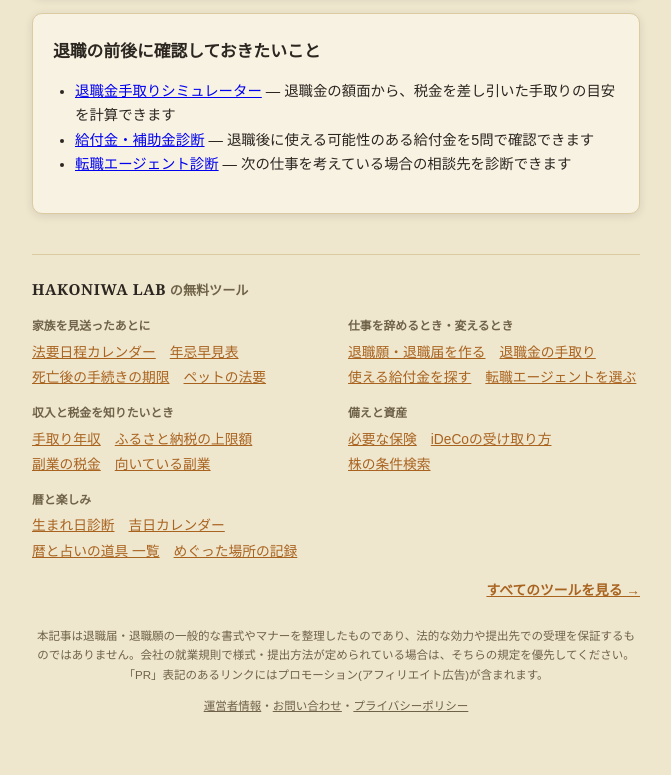
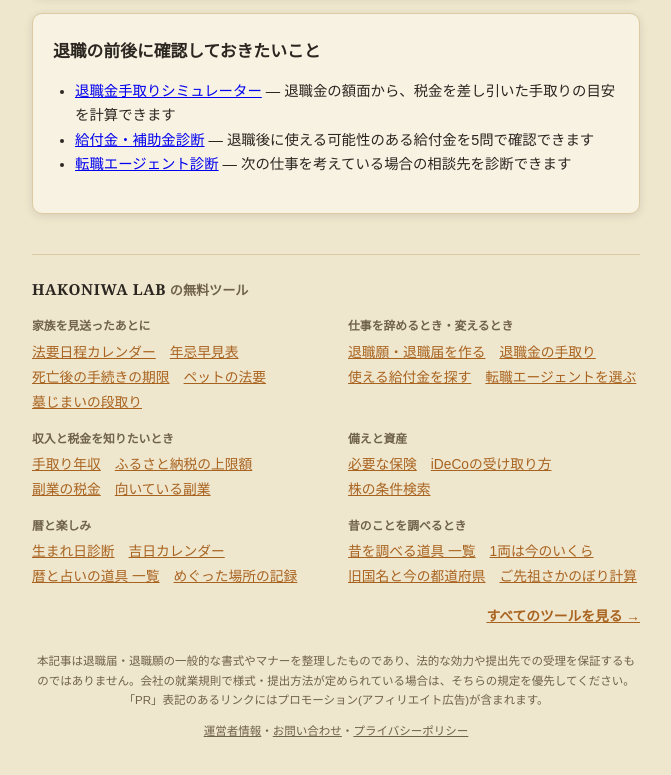
Before and after one commit to hakoniwa-lab/resignation-letter-generator, a plain HTML site: page guide/taishokutodoke-borupen/index.html in a window 1280 px wide. Shown: the part 3189-3964 px from the top of the page, without its empty margins (304-975 px from the left). Drawn offline with Linux system fonts and the light colour scheme.

Commit message:
全ページのツール一覧に「昔のことを調べるとき」（昔を調べる道具 一覧・1両・旧国名・ご先祖）と「墓じまいの段取り」を追加
site-nav/site-nav.html を更新して site_nav.py --all で反映。

Co-Authored-By: Claude Opus 5.5 <noreply@anthropic.com>

```diff
--- a/guide/taishokutodoke-borupen/index.html
+++ b/guide/taishokutodoke-borupen/index.html
@@ -195,6 +195,7 @@
           <li><a href="../../../houyou-calendar/hayami/">年忌早見表</a></li>
           <li><a href="../../../houyou-calendar/tetsuzuki/">死亡後の手続きの期限</a></li>
           <li><a href="../../../houyou-calendar/pet/">ペットの法要</a></li>
+          <li><a href="../../../houyou-calendar/hakajimai/">墓じまいの段取り</a></li>
         </ul>
       </div>
       <div>
@@ -232,6 +233,15 @@
           <li><a href="../../../meguri-log/">めぐった場所の記録</a></li>
         </ul>
       </div>
+      <div>
+        <p class="site-nav__label">昔のことを調べるとき</p>
+        <ul class="site-nav__links">
+          <li><a href="../../../mukashi/">昔を調べる道具 一覧</a></li>
+          <li><a href="../../../mukashi/ryou/">1両は今のいくら</a></li>
+          <li><a href="../../../mukashi/kokumei/">旧国名と今の都道府県</a></li>
+          <li><a href="../../../mukashi/senzo/">ご先祖さかのぼり計算</a></li>
+        </ul>
+      </div>
     </div>
     <p class="site-nav__all"><a href="../../../">すべてのツールを見る →</a></p>
   </nav>
```
Also changed, not shown: guide/taishokutodoke-fuutou-pen/index.html (+10 -0 lines), guide/taishokutodoke-fuutou/index.html (+10 -0 lines), guide/taishokutodoke-tegaki-pc/index.html (+10 -0 lines), index.html (+10 -0 lines), rirekisho-gakureki/index.html (+10 -0 lines).
